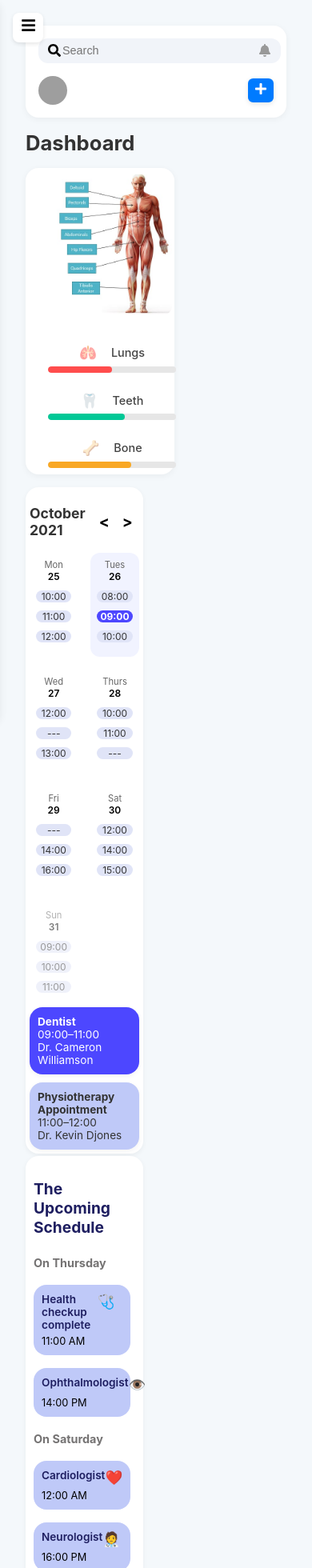
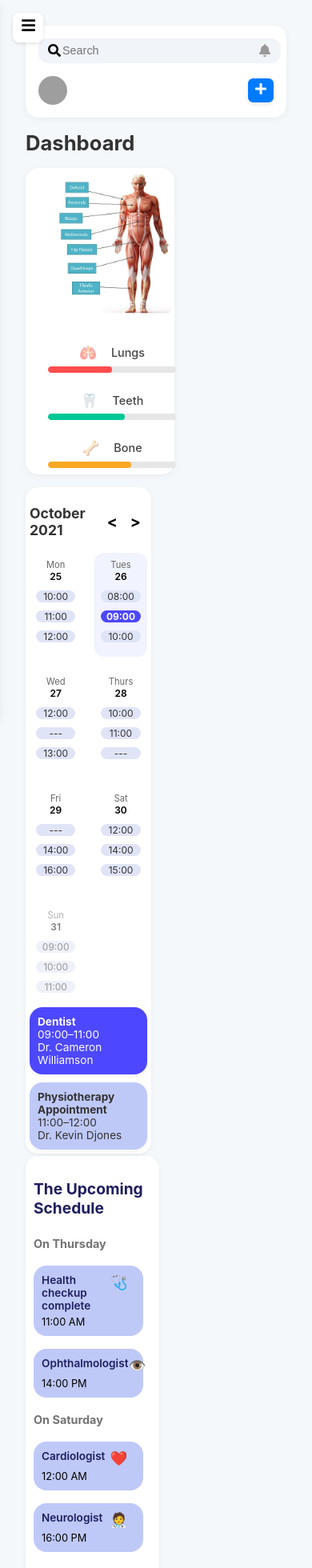
Before and after one commit to BIMAL3726/Healthcare, a React (Create React App) app: page / in a window 390 px wide. Shown: the top 1960 px of the page at 80% size. Built offline with nearby package versions, Linux system fonts and the light colour scheme; grey boxes are pictures that could not be loaded.

Commit message:
next version

```diff
--- a/src/components/DashboardMainContent/ActivityFeed/ActivityFeed.css
+++ b/src/components/DashboardMainContent/ActivityFeed/ActivityFeed.css
@@ -89,5 +89,6 @@
   }
   .activity-section{
     height: 83vh;
+    width:100%;
   }
 }
--- a/src/components/DashboardMainContent/CalendarView/CalendarView.css
+++ b/src/components/DashboardMainContent/CalendarView/CalendarView.css
@@ -119,6 +119,9 @@
   .calendar-appointments {
     flex-direction: column;
   }
+  .calendar-view{
+    width:100%;
+  }
 
   .appointment-card {
     max-width: 100%;
--- a/src/components/DashboardMainContent/UpcomingSchedule/UpcomingSchedule.css
+++ b/src/components/DashboardMainContent/UpcomingSchedule/UpcomingSchedule.css
@@ -64,6 +64,7 @@
     width: 80%;
   }
   .upcoming-section{
-    height: 85vh;
+    height: 80vh;
+    width:100%;
   }
 }
```
